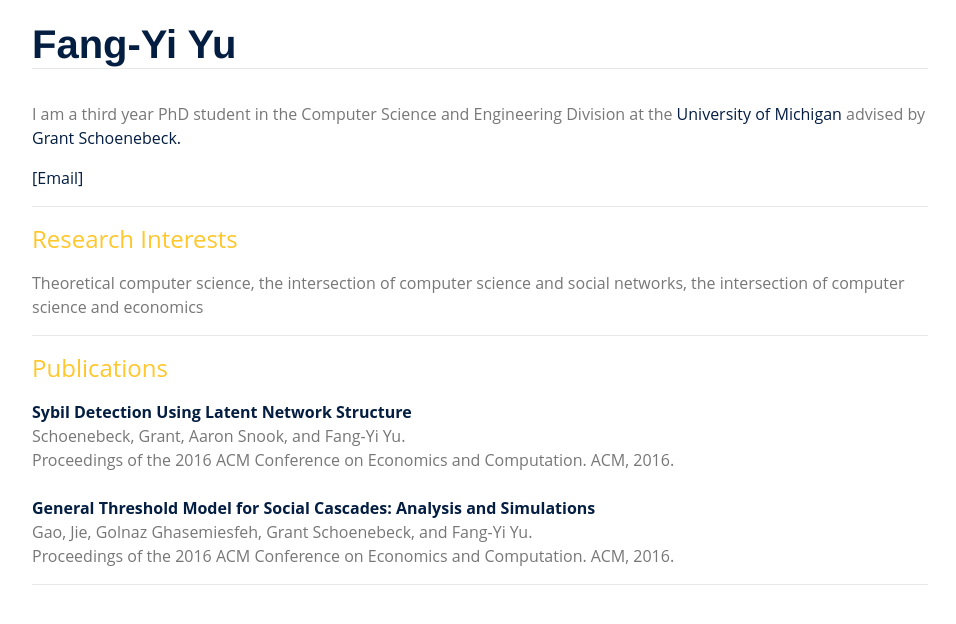
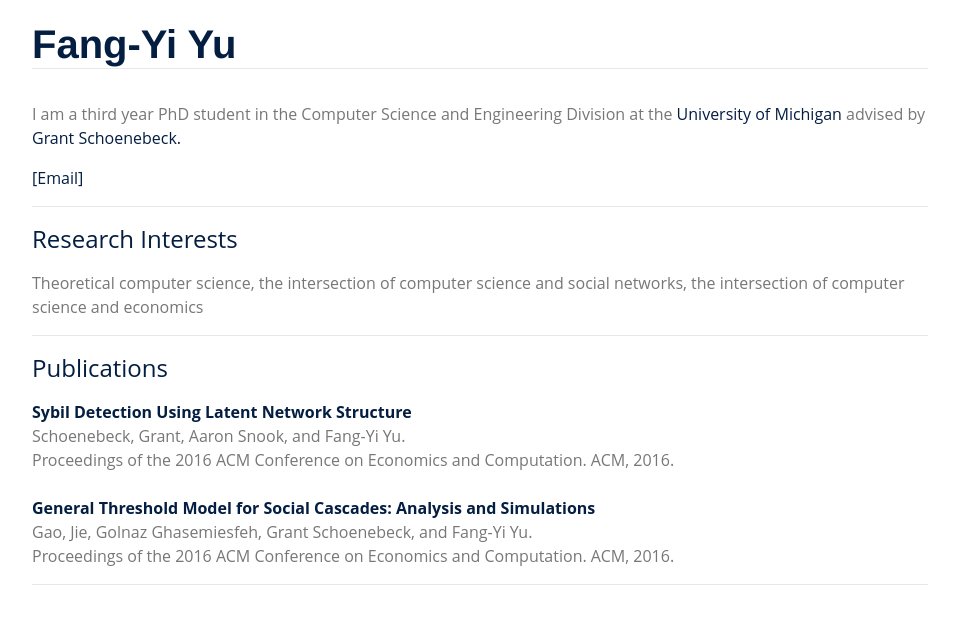
Before and after one commit to ericswatch/ericswatch.github.io, a Jekyll site: the page index.html, which Jekyll copies as it is, in a window 1280 px wide. Shown: the top 624 px of the page, without its empty margins (160-1116 px from the left). Built offline with Jekyll 4.4.1, drawn with Linux system fonts in a browser that asks for light colours; nearby versions of some CDN libraries.

Commit message:
Update main.css

```diff
--- a/css/main.css
+++ b/css/main.css
@@ -16,7 +16,7 @@ h1 {
 }
 
 h2 {
-    color: #FFC72C;
+    color: #041E42;
     font-size: 1.5em;
     font-weight: normal;
 
```
